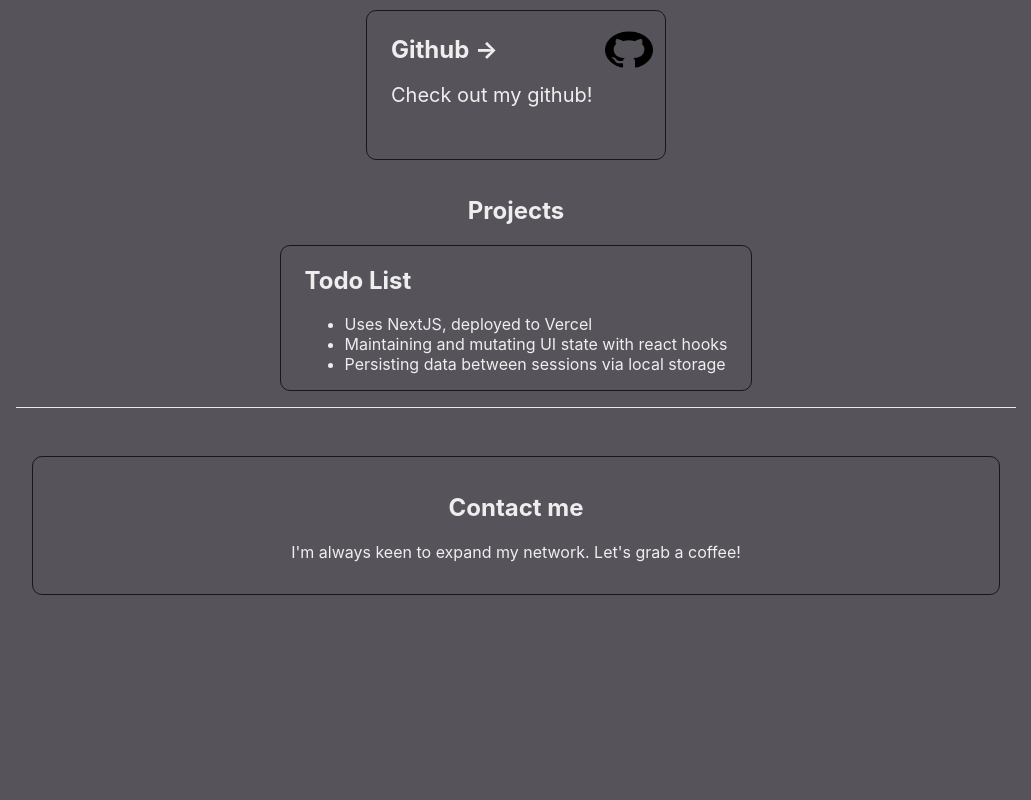
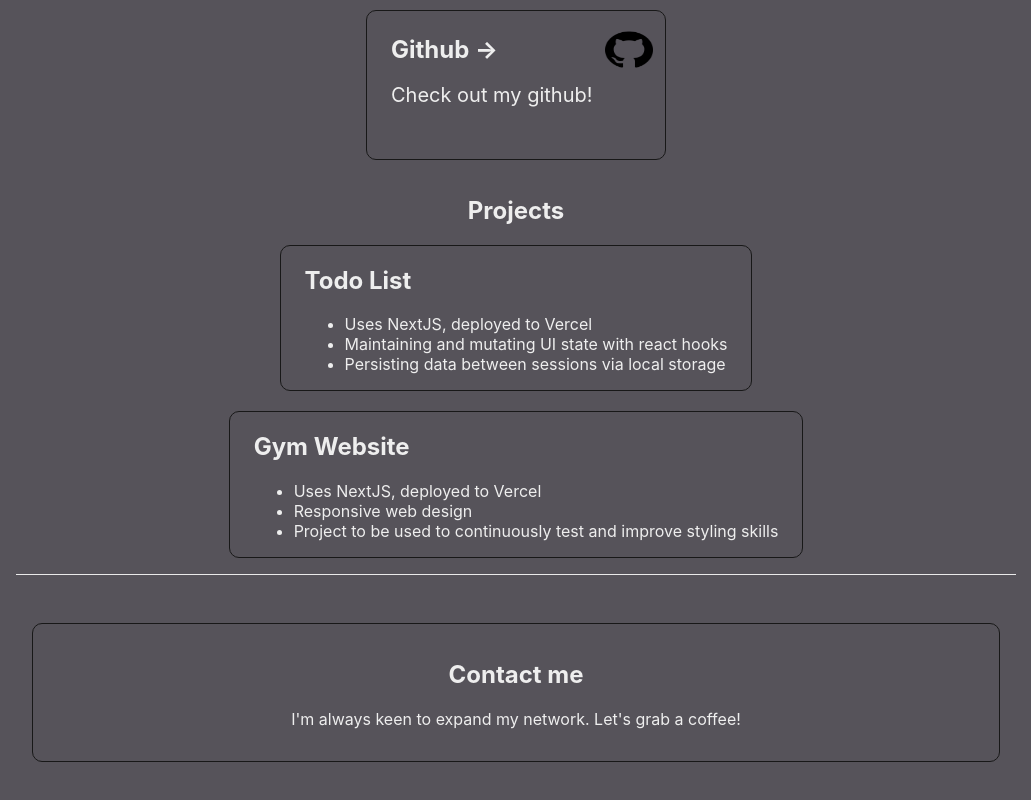
Before and after one commit to CMillar113/chrismillar.portfolio, a Next.js app: page / in a window 1280 px wide. Shown: the part 723-1523 px from the top of the page, without its empty margins (124-1155 px from the left). Before the commit the page ends 1366 px from the top, so only its background shows below. Built offline with nearby package versions, Linux system fonts and the light colour scheme.

Commit message:
Web design project added (Gym)

```diff
--- a/pages/index.tsx
+++ b/pages/index.tsx
@@ -60,6 +60,19 @@ const Home: NextPage = () => {
               <li>Persisting data between sessions via local storage</li>
             </ul>
           </a>
+          <br></br>
+
+          <a
+            href="https://gym-template-gules.vercel.app/"
+            className={`${styles.cardProjects} ${styles.purple} `}
+          >
+            <h2>Gym Website</h2>
+            <ul>
+            <li>Uses NextJS, deployed to Vercel</li>
+            <li>Responsive web design</li>
+              <li>Project to be used to continuously test and improve styling skills</li>
+            </ul>
+          </a>
 
         </div>
       </main>
```
